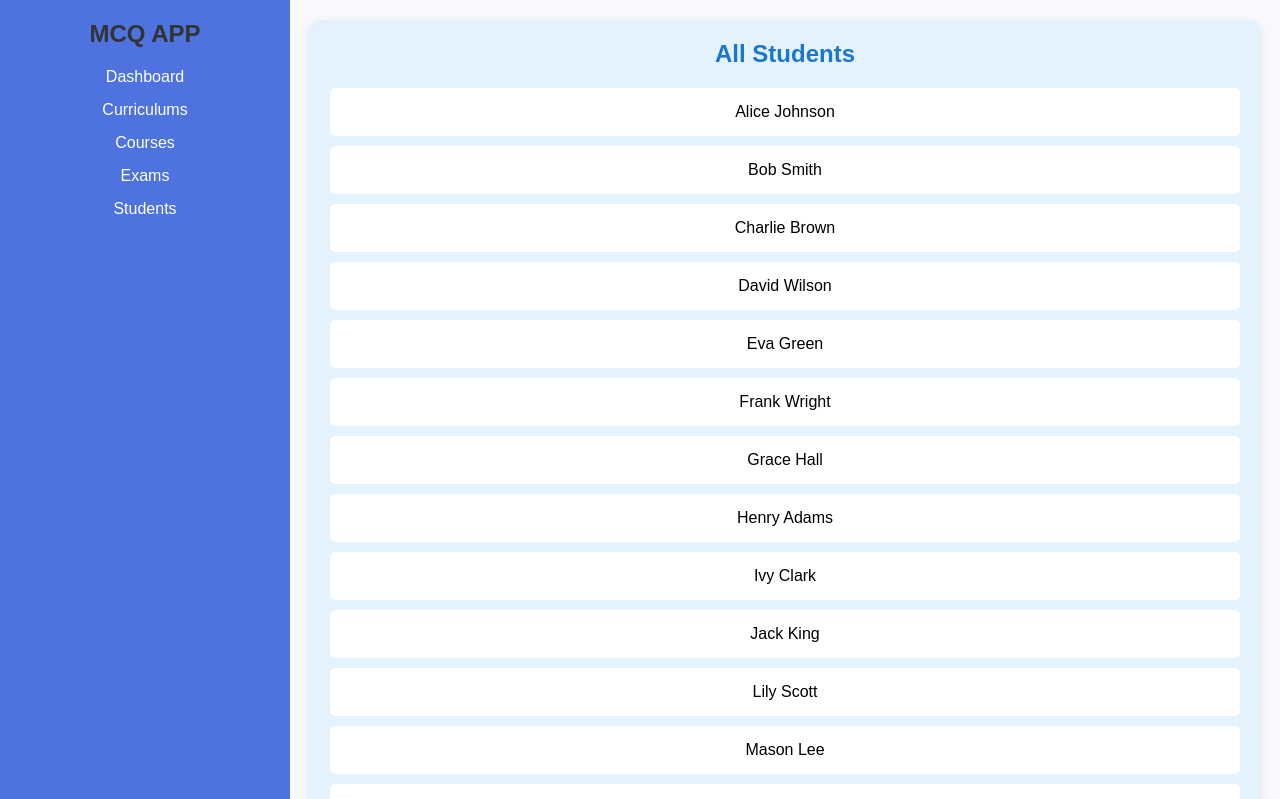
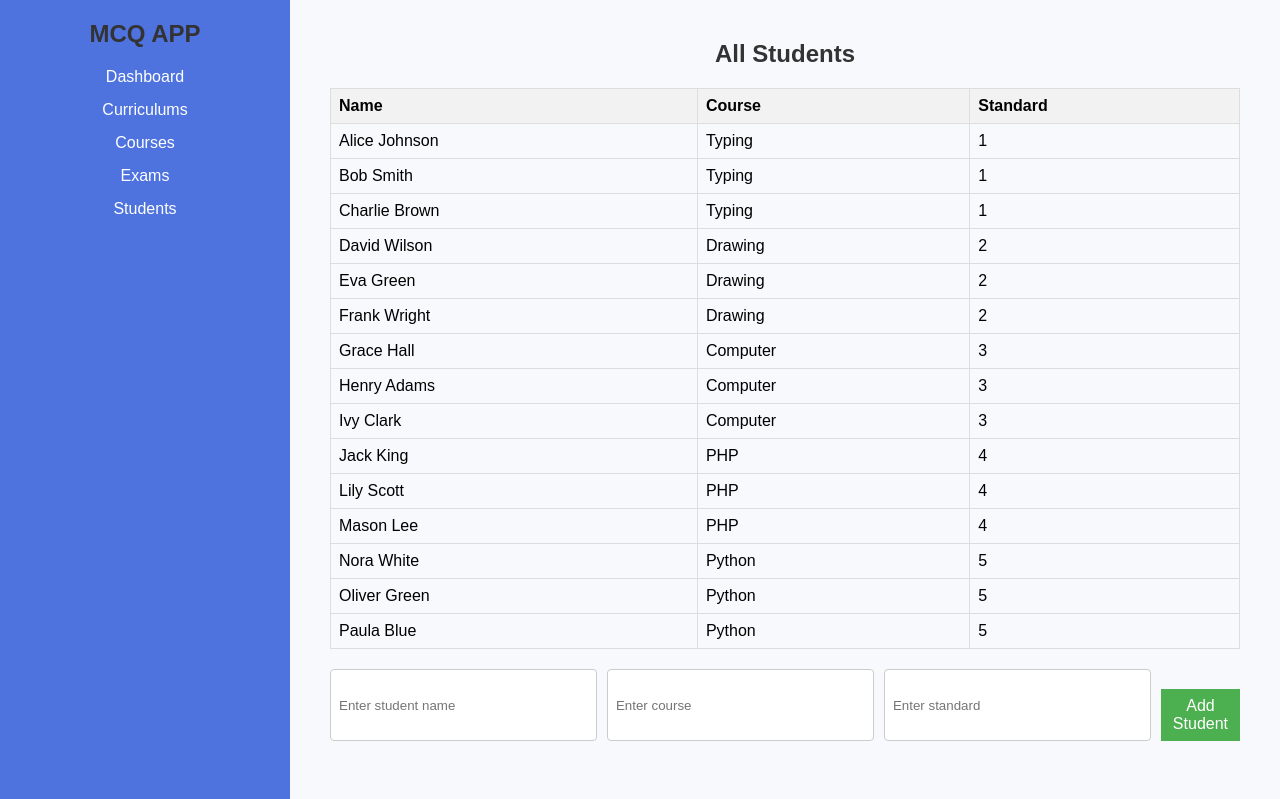
Before and after one commit to vinayakac/mcq, a React (Create React App) app in the folder webfront/: page /students in a window 1280 px wide. Shown: the top 799 px of the page. Built offline with nearby package versions, Linux system fonts and the light colour scheme.

Commit message:
add student list

```diff
--- a/webfront/src/components/CourseDetails.js
+++ b/webfront/src/components/CourseDetails.js
@@ -1,53 +1,11 @@
-import React, { useState } from "react";
+// src/components/CourseDetails.js
+import React from "react";
 import Exams from "./Exams"; // Import the Exams component
 import "./CourseDetails.css"; // Import the CSS file
 
-// Initial sample student data
-const initialStudentsData = {
-  Typing: ["Alice Johnson", "Bob Smith", "Charlie Brown"],
-  Drawing: ["David Wilson", "Eva Green", "Frank Wright"],
-  Computer: ["Grace Hall", "Henry Adams", "Ivy Clark"],
-  PHP: ["Jack King", "Lily Scott", "Mason Lee"],
-  Python: ["Nora White", "Oliver Green", "Paula Blue"],
-};
-
 function CourseDetails({ course }) {
-  const [students, setStudents] = useState(initialStudentsData[course] || []);
-  const [newStudent, setNewStudent] = useState("");
-
-  // Function to handle adding a new student
-  const addStudent = () => {
-    if (newStudent.trim() !== "") {
-      setStudents((prevStudents) => [...prevStudents, newStudent.trim()]);
-      setNewStudent(""); // Clear input after adding
-    }
-  };
-
   return (
     <div className="course-details">
-      <h2>Details for {course}</h2>
-
-      {/* Show students enrolled in the selected course */}
-      <h3>Students in {course}</h3>
-      <ul>
-        {students.length > 0 ? (
-          students.map((student, index) => <li key={index}>{student}</li>)
-        ) : (
-          <li>No students enrolled in this course.</li>
-        )}
-      </ul>
-
-      {/* Input form to add a new student */}
-      <div className="add-student">
-        <input
-          type="text"
-          value={newStudent}
-          onChange={(e) => setNewStudent(e.target.value)}
-          placeholder="Add new student"
-        />
-        <button onClick={addStudent}>Add Student</button>
-      </div>
-
       {/* Show exams for the selected course */}
       <Exams course={course} />
     </div>
--- a/webfront/src/components/Students.css
+++ b/webfront/src/components/Students.css
@@ -1,43 +1,32 @@
 .students {
-  background-color: #e3f2fd; /* Light blue background */
-  padding: 20px; /* Space around the content */
-  border-radius: 10px; /* Rounded corners */
-  box-shadow: 0 4px 10px rgba(0, 0, 0, 0.1); /* Subtle shadow for depth */
+  padding: 20px;
 }
 
-.students h2 {
-  color: #1976d2; /* Dark blue text for the heading */
-  margin-bottom: 20px; /* Space below the heading */
+table {
+  width: 100%;
+  border-collapse: collapse;
+  margin-bottom: 20px;
 }
 
-.students ul {
-  list-style-type: none; /* Remove bullet points */
-  padding: 0; /* Remove default padding */
+th, td {
+  border: 1px solid #ddd;
+  padding: 8px;
+  text-align: left;
 }
 
-.students li {
-  background-color: #ffffff; /* White background for list items */
-  padding: 15px; /* Space inside each list item */
-  margin-bottom: 10px; /* Space between list items */
-  border-radius: 5px; /* Rounded corners for list items */
-  cursor: pointer; /* Change cursor to pointer on hover */
-  transition: background-color 0.3s ease; /* Smooth background color transition */
+th {
+  background-color: #f2f2f2;
 }
 
-.students li:hover {
-  background-color: #bbdefb; /* Light blue on hover */
+.add-student-form {
+  display: flex;
+  gap: 10px;
 }
 
-.students button {
-  padding: 10px 15px; /* Space inside the button */
-  background-color: #1976d2; /* Dark blue background for the button */
-  color: white; /* White text for the button */
-  border: none; /* No border */
-  border-radius: 5px; /* Rounded corners */
-  cursor: pointer; /* Change cursor to pointer on hover */
-  transition: background-color 0.3s ease; /* Smooth background color transition */
+.add-student-form input {
+  padding: 8px;
 }
 
-.students button:hover {
-  background-color: #0d47a1; /* Darker blue on hover */
+.add-student-form button {
+  padding: 8px 12px;
 }
--- a/webfront/src/components/Students.js
+++ b/webfront/src/components/Students.js
@@ -2,47 +2,104 @@
 import React, { useState } from "react";
 import "./Students.css"; // Import the CSS file
 
-// Initial sample student data
-const studentsData = {
-  Typing: ["Alice Johnson", "Bob Smith", "Charlie Brown"],
-  Drawing: ["David Wilson", "Eva Green", "Frank Wright"],
-  Computer: ["Grace Hall", "Henry Adams", "Ivy Clark"],
-  PHP: ["Jack King", "Lily Scott", "Mason Lee"],
-  Python: ["Nora White", "Oliver Green", "Paula Blue"],
-};
+// Initial sample student data with course and standard
+const studentsData = [
+  { name: "Alice Johnson", course: "Typing", standard: "1" },
+  { name: "Bob Smith", course: "Typing", standard: "1" },
+  { name: "Charlie Brown", course: "Typing", standard: "1" },
+  { name: "David Wilson", course: "Drawing", standard: "2" },
+  { name: "Eva Green", course: "Drawing", standard: "2" },
+  { name: "Frank Wright", course: "Drawing", standard: "2" },
+  { name: "Grace Hall", course: "Computer", standard: "3" },
+  { name: "Henry Adams", course: "Computer", standard: "3" },
+  { name: "Ivy Clark", course: "Computer", standard: "3" },
+  { name: "Jack King", course: "PHP", standard: "4" },
+  { name: "Lily Scott", course: "PHP", standard: "4" },
+  { name: "Mason Lee", course: "PHP", standard: "4" },
+  { name: "Nora White", course: "Python", standard: "5" },
+  { name: "Oliver Green", course: "Python", standard: "5" },
+  { name: "Paula Blue", course: "Python", standard: "5" },
+];
 
 function Students() {
-  // Get all students from all courses
-  const [students, setStudents] = useState(Object.values(studentsData).flat());
+  const [students, setStudents] = useState(studentsData);
   const [newStudent, setNewStudent] = useState("");
+  const [newCourse, setNewCourse] = useState("");
+  const [newStandard, setNewStandard] = useState("");
 
   // Function to handle adding a new student
   const handleAddStudent = (e) => {
     e.preventDefault(); // Prevent default form submission
-    if (newStudent.trim() !== "") {
-      setStudents((prevStudents) => [...prevStudents, newStudent.trim()]);
-      setNewStudent(""); // Clear input after adding
+    if (
+      newStudent.trim() !== "" &&
+      newCourse.trim() !== "" &&
+      newStandard.trim() !== ""
+    ) {
+      const student = {
+        name: newStudent.trim(),
+        course: newCourse.trim(),
+        standard: newStandard.trim(),
+      };
+      setStudents((prevStudents) => [...prevStudents, student]);
+      // Clear input fields after adding
+      setNewStudent("");
+      setNewCourse("");
+      setNewStandard("");
     }
   };
 
   return (
     <div className="students">
       <h2>All Students</h2>
-      <ul>
-        {students.length > 0 ? (
-          students.map((student, index) => <li key={index}>{student}</li>)
-        ) : (
-          <li>No students available.</li>
-        )}
-      </ul>
+
+      {/* Table to display students */}
+      <table>
+        <thead>
+          <tr>
+            <th>Name</th>
+            <th>Course</th>
+            <th>Standard</th>
+          </tr>
+        </thead>
+        <tbody>
+          {students.length > 0 ? (
+            students.map((student, index) => (
+              <tr key={index}>
+                <td>{student.name}</td>
+                <td>{student.course}</td>
+                <td>{student.standard}</td>
+              </tr>
+            ))
+          ) : (
+            <tr>
+              <td colSpan="3">No students available.</td>
+            </tr>
+          )}
+        </tbody>
+      </table>
 
       {/* Form to add a new student */}
-      <form onSubmit={handleAddStudent}>
+      <form onSubmit={handleAddStudent} className="add-student-form">
         <input
           type="text"
           value={newStudent}
           onChange={(e) => setNewStudent(e.target.value)}
           placeholder="Enter student name"
+          required
+        />
+        <input
+          type="text"
+          value={newCourse}
+          onChange={(e) => setNewCourse(e.target.value)}
+          placeholder="Enter course"
+          required
+        />
+        <input
+          type="text"
+          value={newStandard}
+          onChange={(e) => setNewStandard(e.target.value)}
+          placeholder="Enter standard"
+          required
         />
         <button type="submit">Add Student</button>
       </form>
```
